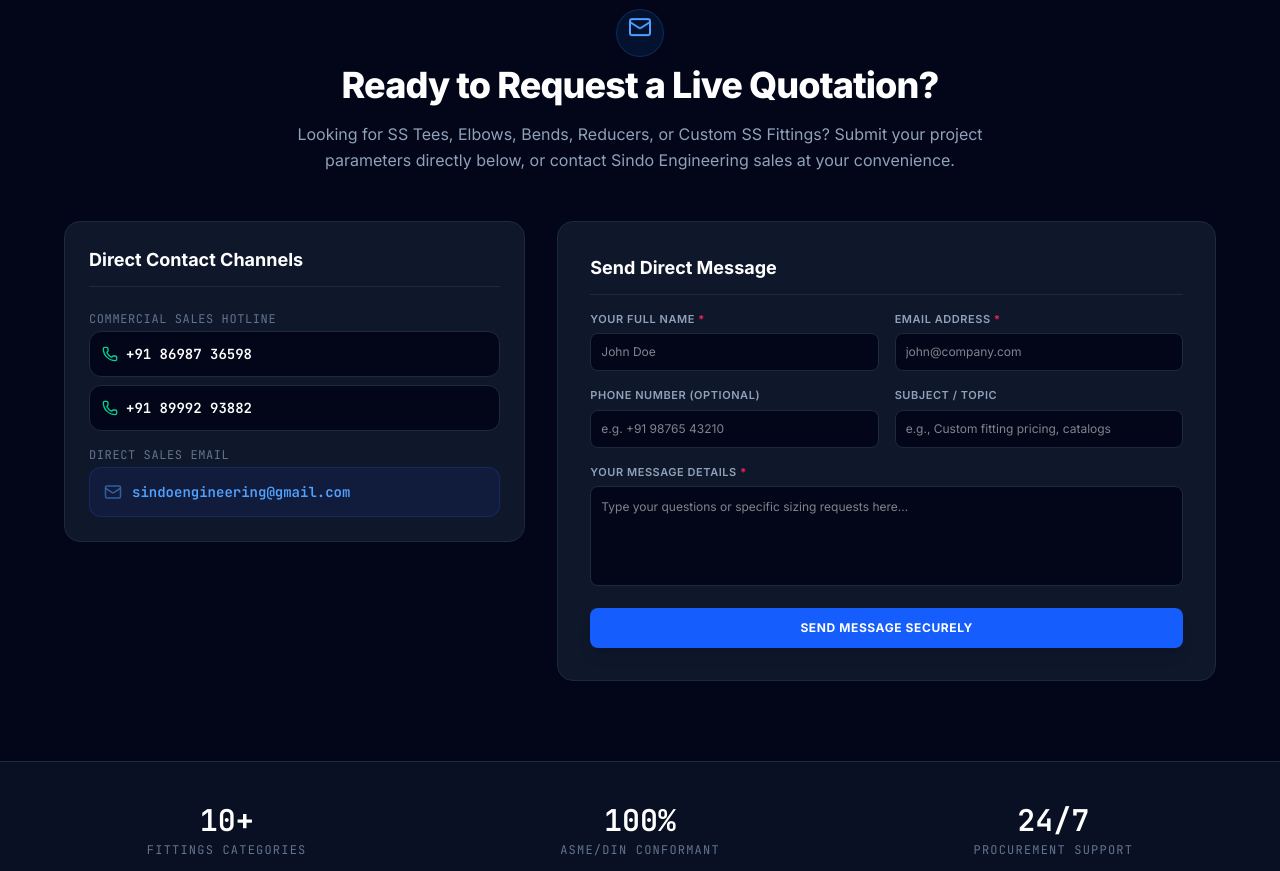
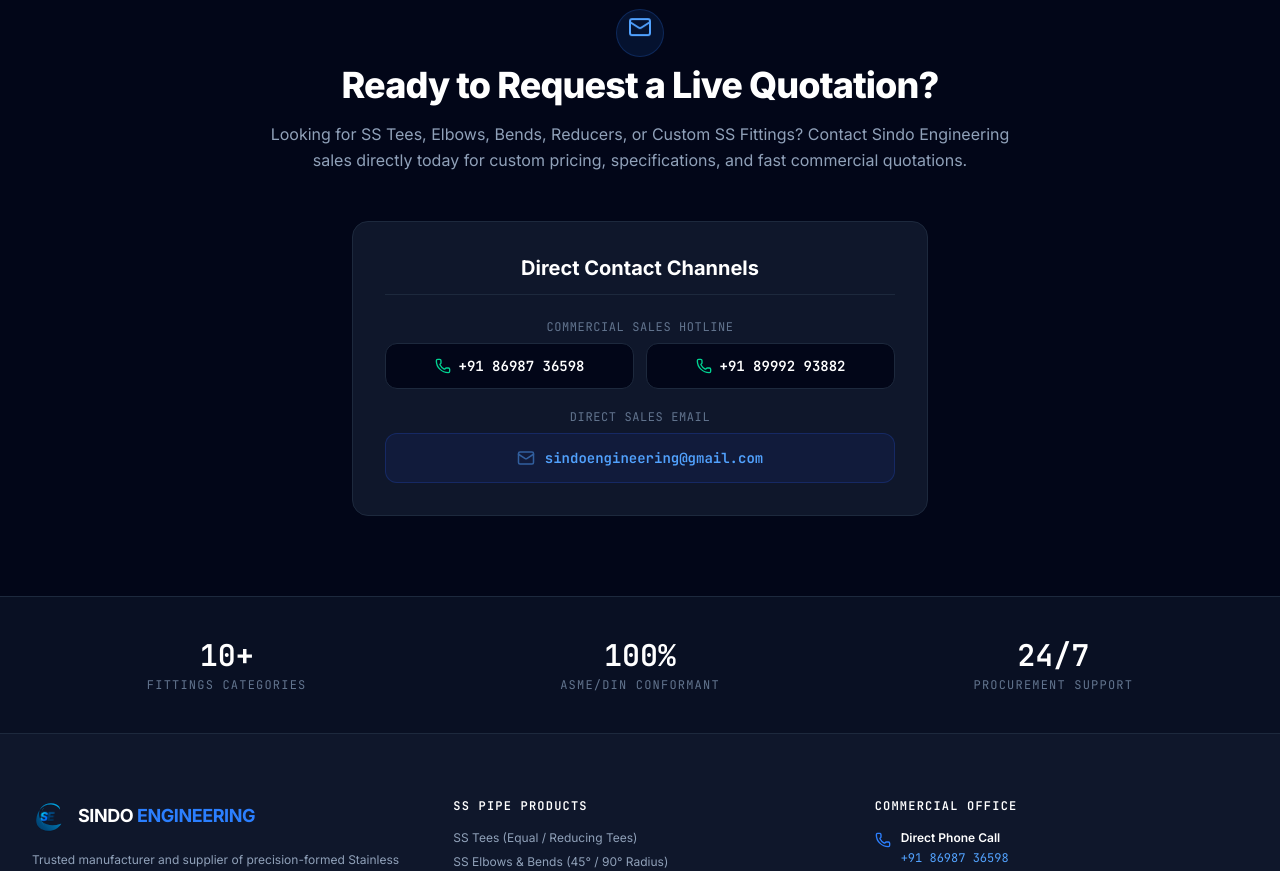
Before and after one commit to Itz-abhi-1096/sindo-engineering, a React (Vite) app: page / in a window 1280 px wide. Shown: the part 6280-7151 px from the top of the page. Built offline with nearby package versions, Linux system fonts and the light colour scheme.

Commit message:
refactor: simplify contact section in App.tsx
Remove the complex quotation request form and consolidate contact details to streamline the user inquiry experience.

```diff
--- a/src/App.tsx
+++ b/src/App.tsx
@@ -423,31 +423,28 @@
               <h2 className="text-3xl sm:text-4xl font-extrabold tracking-tight">Ready to Request a Live Quotation?</h2>
               <p className="text-slate-400 text-sm sm:text-base leading-relaxed">
                 Looking for SS Tees, Elbows, Bends, Reducers, or Custom SS Fittings?
-                Submit your project parameters directly below, or contact Sindo Engineering sales at your convenience.
+                Contact Sindo Engineering sales directly today for custom pricing, specifications, and fast commercial quotations.
               </p>
             </div>
 
-            <div className="grid grid-cols-1 lg:grid-cols-12 gap-8 max-w-6xl mx-auto">
+            <div className="max-w-xl mx-auto">
+              <div className="bg-slate-900 border border-slate-800 rounded-2xl p-6 sm:p-8 space-y-6">
+                <h3 className="text-lg sm:text-xl font-bold text-white border-b border-slate-800 pb-3 text-center">Direct Contact Channels</h3>
 
-              {/* Left Column: Direct Contact Details */}
-              <div className="lg:col-span-5 space-y-6 flex flex-col justify-start">
-                <div className="bg-slate-900 border border-slate-800 rounded-2xl p-6 space-y-6">
-                  <h3 className="text-lg font-bold text-white border-b border-slate-800 pb-3">Direct Contact Channels</h3>
-
-                  <div className="space-y-4">
+                <div className="space-y-5">
                   <div>
-                      <span className="text-xs uppercase tracking-wider text-slate-500 font-mono block mb-1">Commercial Sales Hotline</span>
-                      <div className="grid grid-cols-1 gap-2">
+                    <span className="text-xs uppercase tracking-wider text-slate-500 font-mono block mb-2 text-center">Commercial Sales Hotline</span>
+                    <div className="grid grid-cols-1 sm:grid-cols-2 gap-3">
                       <a
                         href="tel:+918698736598"
-                          className="bg-slate-950 hover:bg-slate-800 border border-slate-800 hover:border-slate-700 text-white p-3 rounded-xl block font-bold transition-all text-sm font-mono flex items-center gap-2"
+                        className="bg-slate-950 hover:bg-slate-800 border border-slate-800 hover:border-slate-700 text-white p-3 rounded-xl block font-bold transition-all text-xs sm:text-sm font-mono flex items-center justify-center gap-2"
                       >
                         <Phone className="w-4 h-4 text-emerald-400" />
                         +91 86987 36598
                       </a>
                       <a
                         href="tel:+918999293882"
-                          className="bg-slate-950 hover:bg-slate-800 border border-slate-800 hover:border-slate-700 text-white p-3 rounded-xl block font-bold transition-all text-sm font-mono flex items-center gap-2"
+                        className="bg-slate-950 hover:bg-slate-800 border border-slate-800 hover:border-slate-700 text-white p-3 rounded-xl block font-bold transition-all text-xs sm:text-sm font-mono flex items-center justify-center gap-2"
                       >
                         <Phone className="w-4 h-4 text-emerald-400" />
                         +91 89992 93882
@@ -456,10 +453,10 @@
                   </div>
 
                   <div>
-                      <span className="text-xs uppercase tracking-wider text-slate-500 font-mono block mb-1">Direct Sales Email</span>
+                    <span className="text-xs uppercase tracking-wider text-slate-500 font-mono block mb-2 text-center">Direct Sales Email</span>
                     <a
                       href="mailto:sindoengineering@gmail.com"
-                        className="bg-blue-950/40 hover:bg-blue-900/40 border border-blue-900/50 hover:border-blue-800 text-blue-400 p-3.5 rounded-xl block font-bold transition-all text-sm font-mono flex items-center gap-2.5 break-all"
+                      className="bg-blue-950/40 hover:bg-blue-900/40 border border-blue-900/50 hover:border-blue-800 text-blue-400 p-3.5 rounded-xl block font-bold transition-all text-xs sm:text-sm font-mono flex items-center justify-center gap-2.5 break-all text-center"
                     >
                       <Mail className="w-4.5 h-4.5 text-blue-400 animate-pulse" />
                       sindoengineering@gmail.com
@@ -468,121 +465,6 @@
                 </div>
 
               </div>
-              </div>
-
-              {/* Right Column: Direct Message Mail Form */}
-              <div className="lg:col-span-7">
-                <form
-                  onSubmit={handleContactSubmit}
-                  className="bg-slate-900 border border-slate-800 rounded-2xl p-6 sm:p-8 space-y-4"
-                >
-                  <h3 className="text-lg font-bold text-white border-b border-slate-800 pb-3">Send Direct Message</h3>
-
-                  {contactError && (
-                    <div className="bg-rose-500/15 border border-rose-500/30 text-rose-300 text-xs p-3.5 rounded-xl">
-                      {contactError}
-                    </div>
-                  )}
-
-                  {contactSuccess && (
-                    <div className="bg-emerald-500/15 border border-emerald-500/30 text-emerald-300 text-xs p-4 rounded-xl space-y-1">
-                      <strong className="block text-emerald-400">✓ Message Dispatched Correctly!</strong>
-                      <p className="text-slate-300">
-                        Sindo's sales team has received your message. We have sent a copy directly to <strong className="text-white">sindoengineering@gmail.com</strong>.
-                      </p>
-                    </div>
-                  )}
-
-                  <div className="grid grid-cols-1 sm:grid-cols-2 gap-4">
-                    <div>
-                      <label className="block text-[11px] font-semibold uppercase tracking-wider text-slate-400 mb-1.5">
-                        Your Full Name <span className="text-rose-500">*</span>
-                      </label>
-                      <input
-                        type="text"
-                        required
-                        value={contactName}
-                        onChange={(e) => setContactName(e.target.value)}
-                        placeholder="John Doe"
-                        className="w-full bg-slate-950 border border-slate-800 text-white rounded-lg p-2.5 text-xs focus:outline-none focus:border-blue-500 font-sans"
-                      />
-                    </div>
-
-                    <div>
-                      <label className="block text-[11px] font-semibold uppercase tracking-wider text-slate-400 mb-1.5">
-                        Email Address <span className="text-rose-500">*</span>
-                      </label>
-                      <input
-                        type="email"
-                        required
-                        value={contactEmail}
-                        onChange={(e) => setContactEmail(e.target.value)}
-                        placeholder="john@company.com"
-                        className="w-full bg-slate-950 border border-slate-800 text-white rounded-lg p-2.5 text-xs focus:outline-none focus:border-blue-500 font-sans"
-                      />
-                    </div>
-                  </div>
-
-                  <div className="grid grid-cols-1 sm:grid-cols-2 gap-4">
-                    <div>
-                      <label className="block text-[11px] font-semibold uppercase tracking-wider text-slate-400 mb-1.5">
-                        Phone Number (Optional)
-                      </label>
-                      <input
-                        type="tel"
-                        value={contactPhone}
-                        onChange={(e) => setContactPhone(e.target.value)}
-                        placeholder="e.g. +91 98765 43210"
-                        className="w-full bg-slate-950 border border-slate-800 text-white rounded-lg p-2.5 text-xs focus:outline-none focus:border-blue-500 font-sans"
-                      />
-                    </div>
-
-                    <div>
-                      <label className="block text-[11px] font-semibold uppercase tracking-wider text-slate-400 mb-1.5">
-                        Subject / Topic
-                      </label>
-                      <input
-                        type="text"
-                        value={contactSubject}
-                        onChange={(e) => setContactSubject(e.target.value)}
-                        placeholder="e.g., Custom fitting pricing, catalogs"
-                        className="w-full bg-slate-950 border border-slate-800 text-white rounded-lg p-2.5 text-xs focus:outline-none focus:border-blue-500 font-sans"
-                      />
-                    </div>
-                  </div>
-
-                  <div>
-                    <label className="block text-[11px] font-semibold uppercase tracking-wider text-slate-400 mb-1.5">
-                      Your Message Details <span className="text-rose-500">*</span>
-                    </label>
-                    <textarea
-                      required
-                      rows={4}
-                      value={contactMessage}
-                      onChange={(e) => setContactMessage(e.target.value)}
-                      placeholder="Type your questions or specific sizing requests here..."
-                      className="w-full bg-slate-950 border border-slate-800 text-white rounded-lg p-2.5 text-xs focus:outline-none focus:border-blue-500 font-sans leading-relaxed resize-none"
-                    />
-                  </div>
-
-                  <button
-                    type="submit"
-                    disabled={contactSending}
-                    className="w-full bg-blue-600 hover:bg-blue-700 disabled:bg-slate-800 text-white font-bold text-xs py-3 rounded-lg text-center uppercase tracking-wider transition-all cursor-pointer shadow-lg active:scale-[0.99] flex items-center justify-center gap-2"
-                  >
-                    {contactSending ? (
-                      <>
-                        <div className="w-3.5 h-3.5 border-2 border-white/30 border-t-white rounded-full animate-spin"></div>
-                        Sending Message...
-                      </>
-                    ) : (
-                      "Send Message Securely"
-                    )}
-                  </button>
-
-                </form>
-              </div>
-
             </div>
           </div>
         </section>
```
Lines whose indentation alone changed are shown as unchanged.
